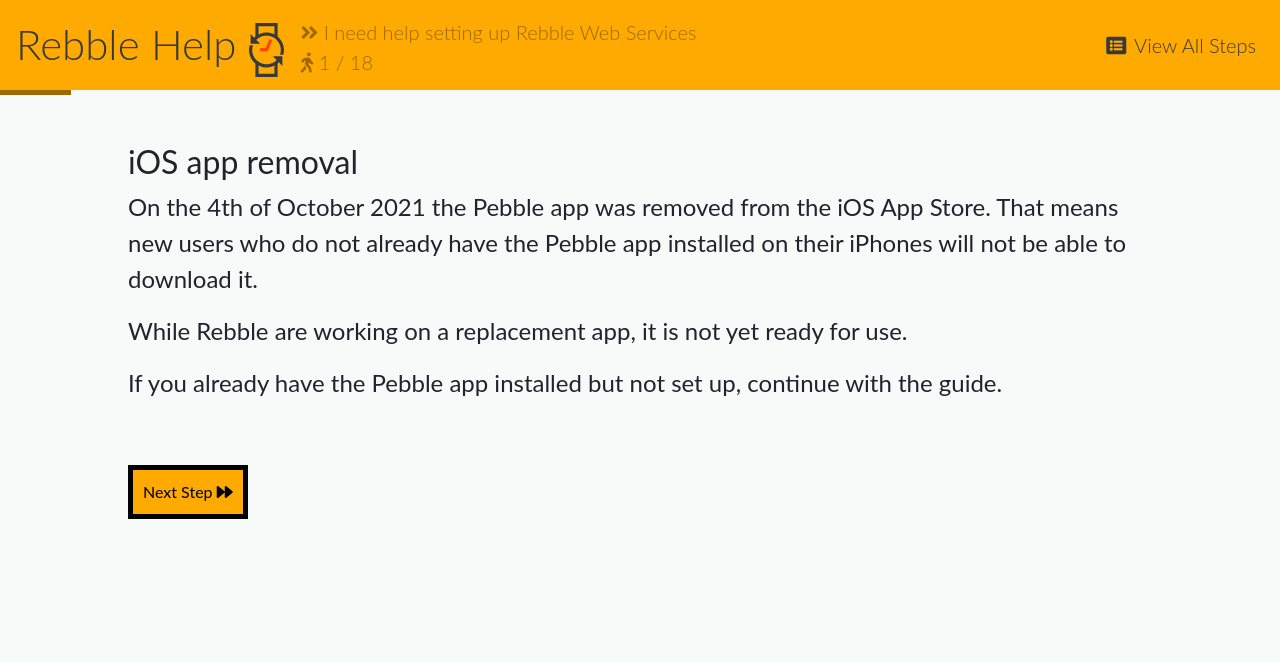
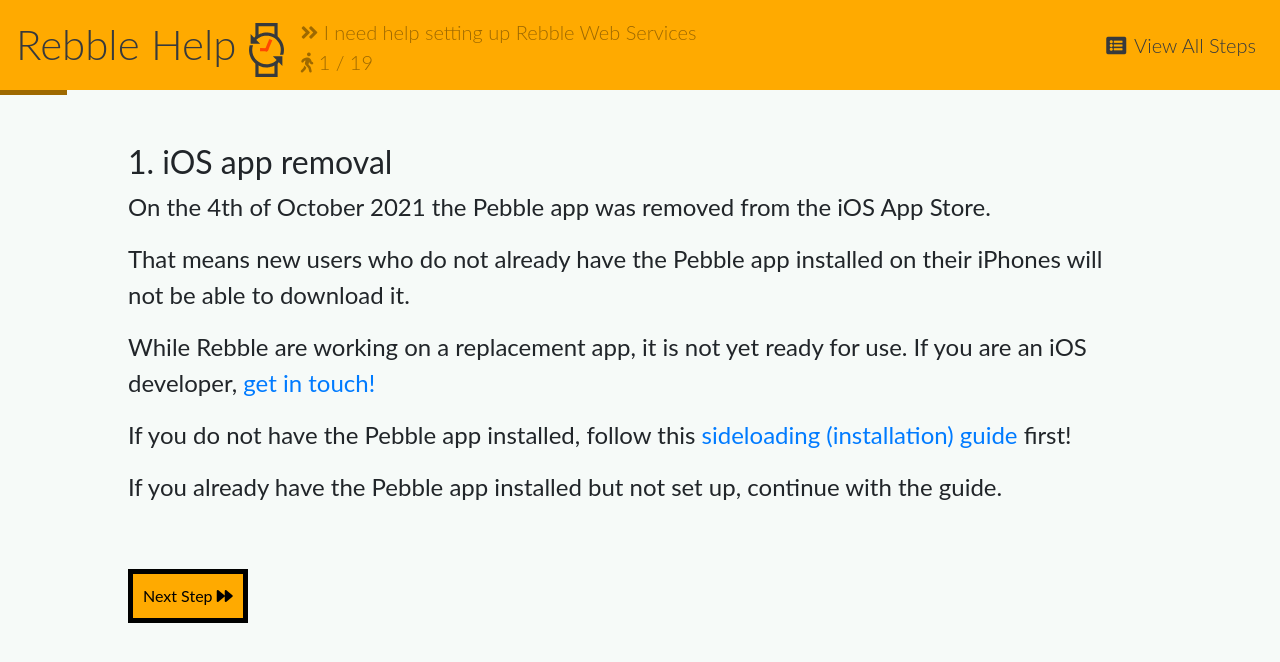
Before and after one commit to pebble-dev/rebble-help, a Jekyll site: the page built from _topic/setup-ios.md, in a window 1280 px wide. Shown: the top 662 px of the page. Built offline with Jekyll 4.4.1, drawn with Linux system fonts in a browser that asks for light colours; nearby versions of some CDN libraries; part of the change alters nothing that is shown.

Commit message:
Update setup-ios.md

```diff
--- a/_topic/setup-ios.md
+++ b/_topic/setup-ios.md
@@ -4,25 +4,34 @@ title: "Setup Rebble Web Services"
 prompt: "I need help setting up Rebble Web Services"
 date:   2021-02-01 07:14:42
 author: "Will0"
-hideFirstStepNumber: true
-
 osSpecific: true
 os: ios
 ---
 
 # iOS app removal
 
-On the 4th of October 2021 the Pebble app was removed from the iOS App Store. That means new users who do not already have the Pebble app installed on their iPhones will not be able to download it.
+On the 4th of October 2021 the Pebble app was removed from the iOS App Store.
 
-While Rebble are working on a replacement app, it is not yet ready for use.
+That means new users who do not already have the Pebble app installed on their iPhones will not be able to download it.
+
+While Rebble are working on a replacement app, it is not yet ready for use. If you are an iOS developer, [get in touch!](https://rebble.io/contact)
+
+If you do not have the Pebble app installed, follow this [sideloading (installation) guide](/sideload-ios-app) first!
 
 If you already have the Pebble app installed but not set up, continue with the guide.
+
+
+# Connect your Pebble to its charger
+
+Connect your Pebble to a plugged in USB charging cable. You really wouldn't want it to lose power in the middle of a firmware update! Once the watch is powered on, press the left button to dismiss the charging screen.
+
 
 # Open the Pebble app
 
 If prompted, allow the Pebble app to turn on Bluetooth.
 
 ![](/images/ios/setup1.png)
+
 
 # Skip the sign in page
 
@@ -32,6 +41,7 @@ The old sign in page (now blank) will be shown.
 
 Press SKIP in the top left.
 
+
 # Choose dictation language
 
 Choose your dictation language.
@@ -39,6 +49,7 @@ Choose your dictation language.
 ![](/images/ios/setup3.png)
 
 To use dictation you will need a [Rebble subscription.](/subscription)
+
 
 # Choose the type of Pebble you have
 
@@ -48,11 +59,13 @@ iOS then opens the accessory pairing screen. Wait a moment, then select your Peb
 
 ![](/images/ios/setup5.png)
 
+
 # Wait for any updates
 
 If required, your watch will now update. Wait for this to complete, then go to the next step.
 
 ![](/images/ios/setup7.png)
+
 
 # Select the Pebble language
 
@@ -60,11 +73,13 @@ Choose your language.
 
 ![](/images/ios/setup8.png)
 
+
 # Allow LE pairing
 
 Allow the Pebble app to pair with your watch in Low Energy (LE) mode.
 
 ![](/images/ios/setup10.png)
+
 
 # Enable push notifications
 
@@ -72,11 +87,13 @@ Allow notifications.
 
 ![](/images/ios/setup12.png)
 
+
 # Allow location access
 
-Press 'Allow Once'. You'll need to change this to 'Always' later for certain Pebble functionality to work, such as local weather.
+Press 'Allow Once'. You will need to change this to 'Always' later for certain Pebble functionality to work, such as local weather.
 
 ![](/images/ios/setup13.png)
+
 
 # Setup calendars and Pebble Health
 
@@ -86,13 +103,15 @@ Run through the Calendar and Pebble Health screens. Enabling these is optional,
 
 ![](/images/ios/setup15.png)
 
+
 # Finish configuring your Pebble
 
-Once you get to this screen, you've finished part 1 - connecting your Pebble.
+Once you get to this screen, you've successfully connected your Pebble!
+
+All that's left to do now is to configure the location permission and connect it to Rebble Web Services.
 
 ![](/images/ios/setup16.png)
 
-All that's left to do now is set the location permission and connect it to Rebble Web Services.
 
 # Allow location
 
@@ -104,55 +123,67 @@ Set the location permission to 'Always'. This is required for things like watchf
 
 ![](/images/ios/setup17.png)
 
-# Open auth.rebble.io
 
-On the phone, open a decent browser (like Chrome or Firefox), and go to [auth.rebble.io](https://auth.rebble.io).
+# Visit boot.rebble.io
+
+The boot process, or 'running boot', is the process in which you tell the Pebble app to use Rebble servers instead of the defunct Pebble servers.
+
+On your phone, open a decent browser (like Chrome or Firefox), and go to [boot.rebble.io](https://boot.rebble.io)
 
 <notmobile>
-    <qr url="https://auth.rebble.io" />
+    <qr url="https://boot.rebble.io" />
 </notmobile>
 
-You should be greeted with a number of ways to sign in.
+If you are not already logged in, you will be greeted with a number of ways to sign in.
 
+Choose one and sign in. *Remember your sign in credentials!*
+
+If this is successful, you will return to the Rebble website, and be greeted with *You're all set!*
 
 ![](/images/ios/setup18.png)
 
-Choose one and sign in. *Remember your sign in credentials!*
-
-You will return to the Rebble website, and be greeted with *You're all set!*
 
 # Press 'Switch to Rebble'
 
-Read the page, then tap the Switch to Rebble button. If you get a prompt, accept it.
+Read the page, then tap the switch to Rebble button.
 
-The Pebble iOS app will open. If you get the 'Configuration change' prompt, press 'Change'.
+If you get a prompt about "Open with Pebble", press 'Okay'.
+
+Press 'Switch To Rebble'.
+
+The Pebble iOS app will then open. If you get the 'Configuration change' prompt, press 'Change'.
+
+**Wait at least fifteen seconds** before proceeding to the next step!
 
 ![](/images/ios/boot1.png)
 
-**Wait at least fifteen seconds** before proceeding to the next step.
 
 # Tap the exclamation mark
 
 After waiting, tap the yellow exclamation mark in the top left of the screen ![icon](/images/ios/boot4.png)
 
-You'll see this menu.
+Press Log in.
 
 ![](/images/ios/boot2.png)
 
-Press 'Log in.'
 
-# You're done
+# All done!
 
-You should now see this screen:
+Press "It's Rebble Time" and you're done!
 
-![](/images/ios/boot3.png).
+**If you get back to the Pebble app and don't see the rocket screen, go back to the browser and press *switch to Rebble* again.**
 
-Press 'IT'S REBBLE TIME'.
+You have now re-run the boot process. This forces a timeline sync and relinks you to Rebble.
 
-# You’re done!
+![](/images/ios/boot3.png)
+
+
+# What's next?
+
+You’re done! Tap the big “+” in the lower right corner to find and install watchfaces you like from the Rebble appstore.
+
+If you want to use dictation, get weather pins in your Timeline, and have a faster Timeline sync period, check out a [Rebble subscription](/subscription)
 
 ![noborder](/images/setup/13.png)
 
-You’re done! Tap the big “+” in the lower right corner and find and install watchfaces you like from the Rebble appstore.
-
-If you want to use dictation, get weather pins in your Timeline, and have a faster Timeline sync period, check out a [Rebble subscription](/subscription)
+Welcome to *Rebbled* Pebble!
```
